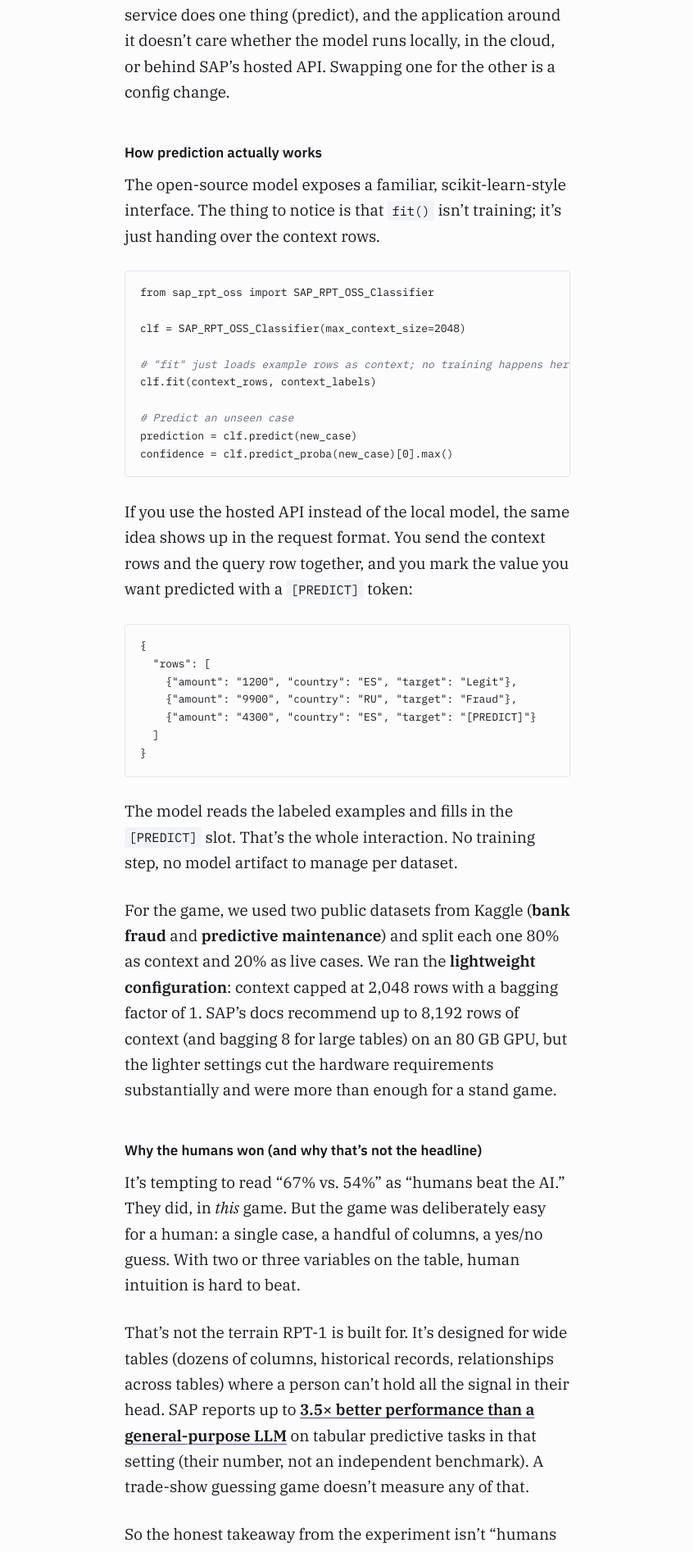
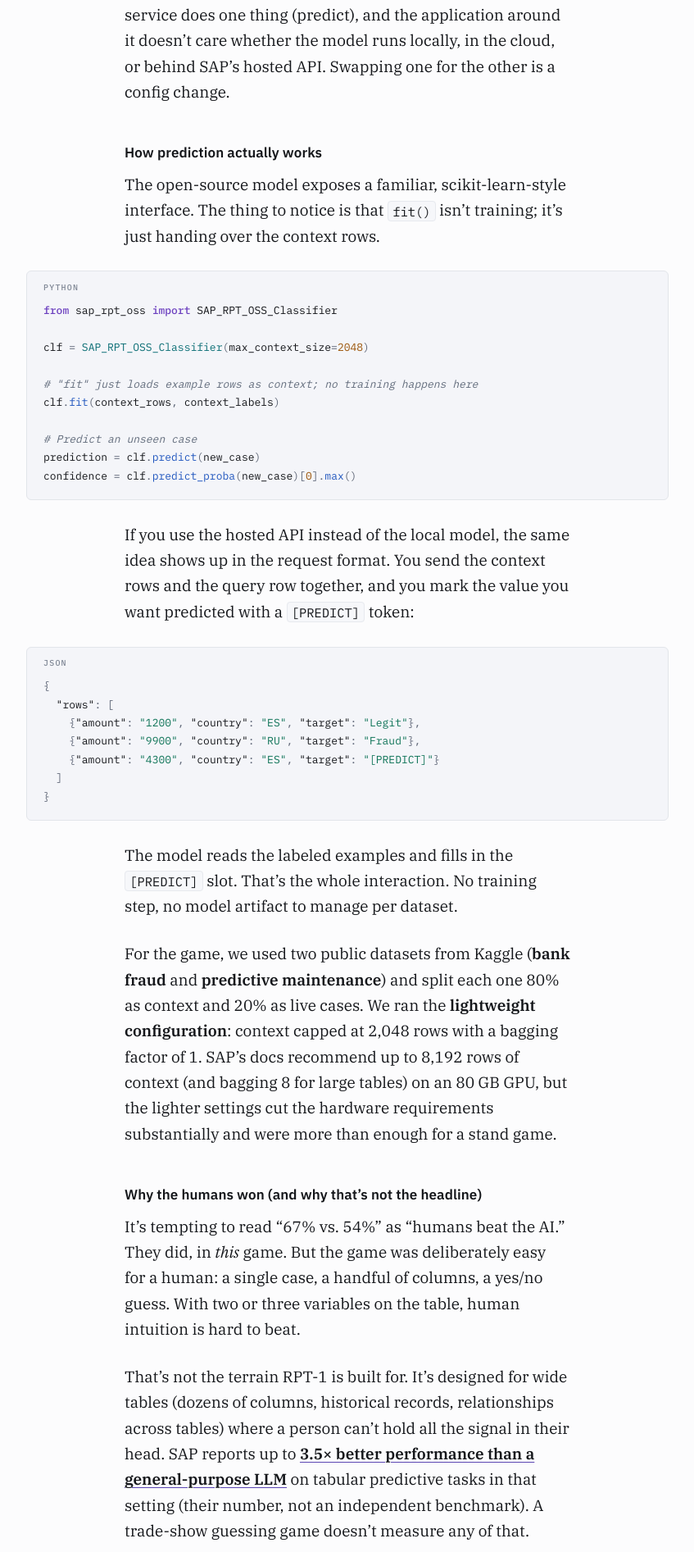
Before and after one commit to fernandocucci/fernandocucci.github.io, a Jekyll site: the page built from _posts/2026-06-10-humans-vs-sap-rpt-1.md, in a window 1280 px wide. Shown: the part 2343-4236 px from the top of the page at 82% size, without its empty margins (216-1063 px from the left). Built offline with Jekyll 4.4.1, drawn with Linux system fonts in a browser that asks for light colours.

Commit message:
Enhance code styling and syntax highlighting in prose sections

```diff
--- a/assets/css/style.css
+++ b/assets/css/style.css
@@ -2,7 +2,6 @@
 
 :root {
   --paper:   #FCFCFD;
-  --surface: #F2F3F7;
   --ink:     #14161A;
   --muted:   #626C7C;
   --rule:    #E2E5EA;
@@ -14,16 +13,35 @@
 
   --measure: 34rem;
   --gutter: clamp(1.25rem, 5vw, 2.5rem);
+
+  /* Syntax. Hues are pulled toward the accent so the code panel reads as
+     part of the page rather than a pasted-in editor theme. */
+  --code-bg:   #F4F5F9;
+  --code-rule: #E2E5EA;
+  --syn-key:   #6B3FBF;
+  --syn-str:   #0F7458;
+  --syn-num:   #9C560A;
+  --syn-fn:    #1F55BE;
+  --syn-type:  #0B6E75;
+  --syn-punct: #5A6273;
 }
 
 @media (prefers-color-scheme: dark) {
   :root {
     --paper:   #0F1115;
-    --surface: #191C23;
     --ink:     #E7E9ED;
     --muted:   #949DAC;
     --rule:    #272B34;
     --accent:  #B3A0F0;
+
+    --code-bg:   #171A21;
+    --code-rule: #262A33;
+    --syn-key:   #B9A5F5;
+    --syn-str:   #7FD3A8;
+    --syn-num:   #E3AC77;
+    --syn-fn:    #82B1F0;
+    --syn-type:  #6FCFCB;
+    --syn-punct: #9AA3B2;
   }
 }
 
@@ -344,43 +362,177 @@ main,
 }
 
 /* ------------------------------------------------------------------ code */
-/* Deliberately unhighlighted: colour is reserved for provenance.          */
+/* Prose wants 34rem; these posts write 90-odd column Python and SQL. So the
+   code panel bleeds past the measure on both sides, up to 7.5rem each way,
+   and the bleed collapses to zero on narrow screens. What still doesn't fit
+   wraps rather than scrolls — a horizontal bar under every snippet is worse
+   than a soft break. Colour, reserved elsewhere for provenance, is admitted
+   here because a token's kind is information the reader is looking for.   */
+
+.prose {
+  --bleed: clamp(
+    0rem,
+    (100vw - var(--measure) - 2 * var(--gutter) - 1.5rem) / 2,
+    7.5rem
+  );
+}
+
+/* ---- inline ---- */
 
 .prose code {
   font-family: var(--mono);
   font-size: 0.8125em;
-  background: var(--surface);
-  padding: 0.15em 0.35em;
-  border-radius: 3px;
+  background: color-mix(in srgb, var(--code-bg) 75%, var(--paper));
+  border: 1px solid color-mix(in srgb, var(--code-rule) 75%, transparent);
+  padding: 0.1em 0.34em;
+  border-radius: 4px;
+  overflow-wrap: break-word;
+}
+
+/* ---- block ---- */
+
+.prose div[class*="language-"],
+.prose figure.highlight,
+.prose > pre {
+  margin-inline: calc(-1 * var(--bleed));
+  width: calc(100% + 2 * var(--bleed));
+  background: var(--code-bg);
+  border: 1px solid var(--code-rule);
+  border-radius: 6px;
+  overflow: hidden;
+}
+
+.prose div[class*="language-"] .highlight,
+.prose figure.highlight pre {
+  margin: 0;
+  background: none;
 }
 
 .prose pre {
-  background: var(--surface);
-  border: 1px solid var(--rule);
-  border-radius: 4px;
-  padding: 1rem 1.125rem;
+  margin: 0;
+  padding: 0.55rem 1.25rem 1.05rem;
+  background: none;
+  border: 0;
+  font-size: 0.8125rem;
+  line-height: 1.65;
+  tab-size: 2;
+  white-space: pre-wrap;
+  overflow-wrap: anywhere;
   overflow-x: auto;
-  font-size: 0.8125rem;
-  line-height: 1.6;
+  scrollbar-width: thin;
+  scrollbar-color: color-mix(in srgb, var(--muted) 35%, transparent) transparent;
+}
+
+/* Blocks with no language get no label row, so they keep even padding. */
+.prose div.language-plaintext pre,
+.prose > pre {
+  padding-top: 1.05rem;
 }
 
 .prose pre code {
   background: none;
+  border: 0;
   padding: 0;
   font-size: inherit;
+  white-space: inherit;
 }
 
-.prose .highlight,
-.prose figure.highlight {
-  margin: 0 0 1.4em;
-  background: none;
+.prose pre::-webkit-scrollbar { height: 7px; }
+.prose pre::-webkit-scrollbar-track { background: transparent; }
+.prose pre::-webkit-scrollbar-thumb {
+  background: color-mix(in srgb, var(--muted) 32%, transparent);
+  border-radius: 4px;
 }
 
-.prose pre .c,
-.prose pre .c1,
-.prose pre .cm {
+/* ---- language label ---- */
+/* A block only earns a label if we name the language for it; the rest fall
+   through with no ::before box at all. */
+
+.prose div[class*="language-"]::before {
+  display: block;
+  padding: 0.7rem 1.25rem 0;
+  font-family: var(--mono);
+  font-size: 0.625rem;
+  font-weight: 500;
+  letter-spacing: 0.12em;
+  text-transform: uppercase;
+  color: color-mix(in srgb, var(--muted) 80%, transparent);
+}
+
+.prose div.language-python::before     { content: "python"; }
+.prose div.language-sql::before        { content: "sql"; }
+.prose div.language-json::before       { content: "json"; }
+.prose div.language-yaml::before,
+.prose div.language-yml::before        { content: "yaml"; }
+.prose div.language-bash::before,
+.prose div.language-sh::before,
+.prose div.language-shell::before      { content: "shell"; }
+.prose div.language-javascript::before,
+.prose div.language-js::before         { content: "javascript"; }
+.prose div.language-typescript::before,
+.prose div.language-ts::before         { content: "typescript"; }
+.prose div.language-abap::before       { content: "abap"; }
+.prose div.language-html::before       { content: "html"; }
+.prose div.language-css::before        { content: "css"; }
+.prose div.language-xml::before        { content: "xml"; }
+.prose div.language-diff::before       { content: "diff"; }
+
+/* ---- tokens (rouge) ---- */
+
+.prose .highlight .c,  .prose .highlight .ch, .prose .highlight .cd,
+.prose .highlight .cm, .prose .highlight .c1, .prose .highlight .cs,
+.prose .highlight .cp, .prose .highlight .cpf {
   color: var(--muted);
   font-style: italic;
+}
+
+.prose .highlight .k,  .prose .highlight .kc, .prose .highlight .kd,
+.prose .highlight .kn, .prose .highlight .kp, .prose .highlight .kr,
+.prose .highlight .ow, .prose .highlight .nt {
+  color: var(--syn-key);
+  font-weight: 500;
+}
+
+.prose .highlight .kt, .prose .highlight .nb, .prose .highlight .bp,
+.prose .highlight .nc, .prose .highlight .nn, .prose .highlight .ne {
+  color: var(--syn-type);
+}
+
+.prose .highlight .nf, .prose .highlight .fm, .prose .highlight .nd,
+.prose .highlight .na {
+  color: var(--syn-fn);
+}
+
+.prose .highlight .s,  .prose .highlight .s1, .prose .highlight .s2,
+.prose .highlight .sa, .prose .highlight .sb, .prose .highlight .sc,
+.prose .highlight .sd, .prose .highlight .se, .prose .highlight .sh,
+.prose .highlight .si, .prose .highlight .sr, .prose .highlight .ss,
+.prose .highlight .sx, .prose .highlight .dl {
+  color: var(--syn-str);
+}
+
+.prose .highlight .m,  .prose .highlight .mb, .prose .highlight .mf,
+.prose .highlight .mh, .prose .highlight .mi, .prose .highlight .mo,
+.prose .highlight .il, .prose .highlight .no {
+  color: var(--syn-num);
+}
+
+.prose .highlight .o, .prose .highlight .p, .prose .highlight .pi {
+  color: var(--syn-punct);
+}
+
+.prose .highlight .nv, .prose .highlight .vc, .prose .highlight .vg,
+.prose .highlight .vi, .prose .highlight .py, .prose .highlight .n,
+.prose .highlight .nx, .prose .highlight .nl {
+  color: var(--ink);
+}
+
+.prose .highlight .gd { color: #B3261E; }
+.prose .highlight .gi { color: var(--syn-str); }
+.prose .highlight .err { color: inherit; }
+
+@media (prefers-color-scheme: dark) {
+  .prose .highlight .gd { color: #F2857C; }
 }
 
 /* -------------------------------------------------------------- colophon */
```
